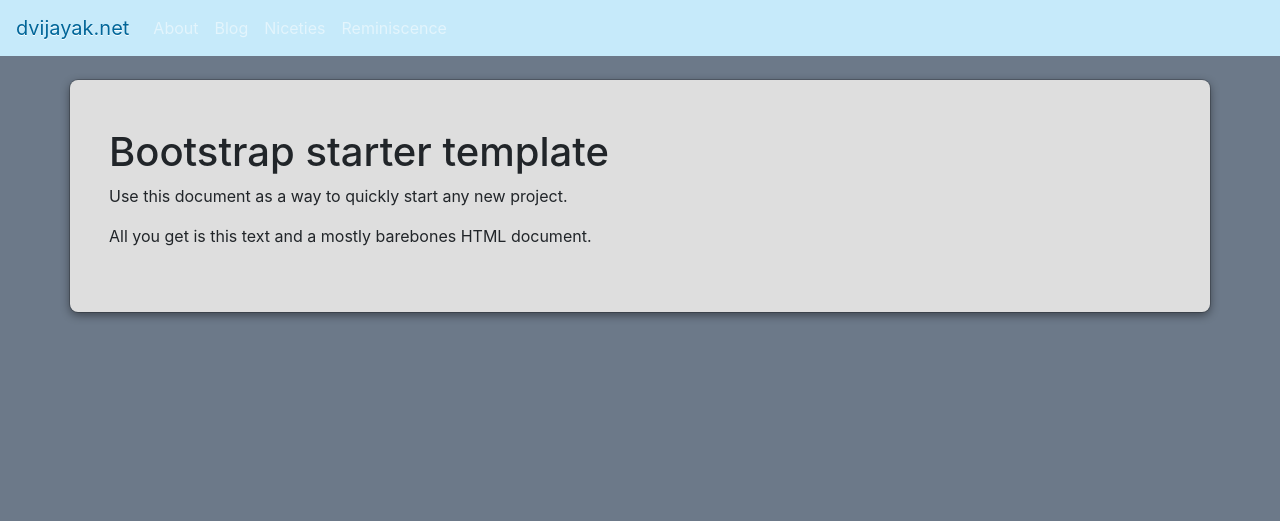
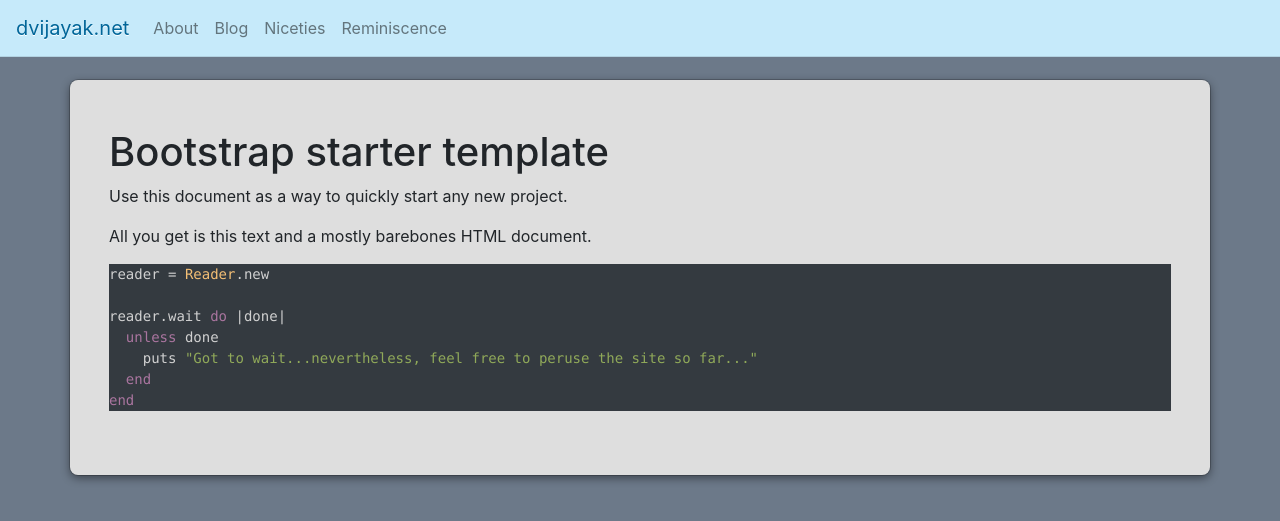
Before and after one commit to dvijayak/jekyll-theme-dvijayak, a Jekyll site: the page built from index.md, in a window 1280 px wide. Shown: the top 521 px of the page. Built offline with Jekyll 4.4.1, drawn with Linux system fonts in a browser that asks for light colours; nearby versions of some CDN libraries.

Commit message:
Further progress on theme.

````diff
--- a/_includes/nav.html
+++ b/_includes/nav.html
@@ -1,5 +1,5 @@
 
-<nav class="navbar navbar-expand-md navbar-dark bg-primary fixed-top">
+<nav class="navbar navbar-expand-md navbar-light bg-primary fixed-top">
 	<a class="navbar-brand" href="/">{{ site.title | default: site.github.repository_name }}</a>
 	<!-- TODO: Use site description/subtitle, just like modernist theme -->
 	<button class="navbar-toggler" type="button" data-toggle="collapse" data-target="#navbarsExampleDefault" aria-controls="navbarsExampleDefault" aria-expanded="false" aria-label="Toggle navigation">
--- a/_sass/jekyll-theme-dvijayak.scss
+++ b/_sass/jekyll-theme-dvijayak.scss
@@ -24,6 +24,8 @@ body {
 }
 
 .navbar {
+	border-bottom: 1px solid #B2D2E1; // TODO: variables
+
 	.navbar-brand {
 		color: $blue;
 		text-shadow: $navbar-brand-text-shadow;
@@ -45,3 +47,10 @@ footer {
 	padding: 20px 0 0;
 	color: #ccc; // TODO: Move this to variable
 }
+
+pre {
+	background-color: $gray-800;
+
+	white-space: pre-wrap;
+	overflow-x: auto;
+}
--- a/index.md
+++ b/index.md
@@ -6,3 +6,13 @@ title: Bootstrap starter template
 Use this document as a way to quickly start any new project.
 
 All you get is this text and a mostly barebones HTML document.
+
+``` ruby
+reader = Reader.new
+
+reader.wait do |done|
+  unless done
+    puts "Got to wait...nevertheless, feel free to peruse the site so far..."
+  end
+end
+```
````
